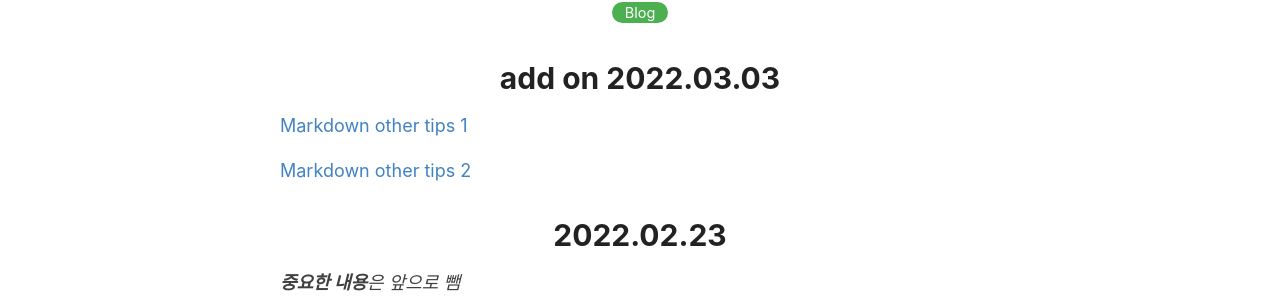
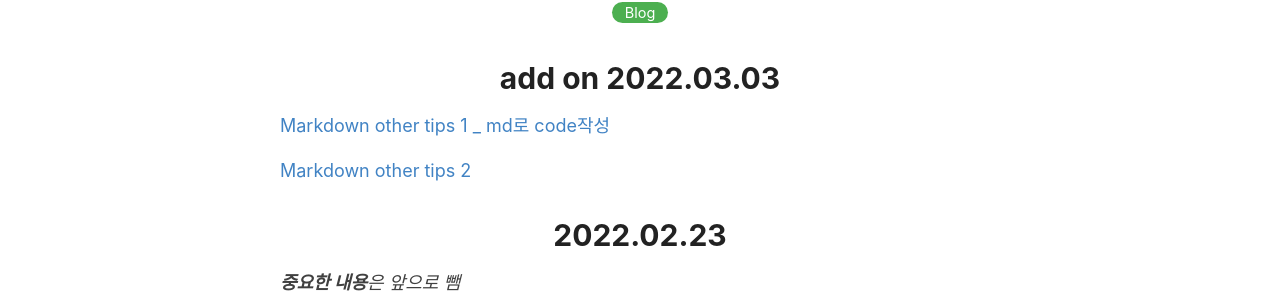
Before and after one commit to GaYounKoh/gayoun_reverie.github.io, a Jekyll site: the page built from _posts/2022-02-23-markdown-tips.md, in a window 1280 px wide and 900 px high. Shown: the part 343-646 px from the top of the window. Built offline with Jekyll 4.4.1, drawn with Linux system fonts in a browser that asks for light colours; our own code applies the rules of GitHub Pages for plain Markdown files; comment, search, counter and statistics services are not loaded.

Commit message:
rcParams

```diff
--- a/_posts/2022-02-23-markdown-tips.md
+++ b/_posts/2022-02-23-markdown-tips.md
@@ -10,7 +10,7 @@ last_modified_at: 2022,03.03. 14:22:00 #2022,02.23. 15:48:00
 ---
 
 # add on 2022.03.03
-[Markdown other tips 1](https://hashcode.co.kr/questions/1772/%EB%A7%88%ED%81%AC%EB%8B%A4%EC%9A%B4-%EB%AC%B8%EB%B2%95-%EC%9E%91%EC%84%B1-%ED%8C%81)
+[Markdown other tips 1 _ md로 code작성](https://hashcode.co.kr/questions/1772/%EB%A7%88%ED%81%AC%EB%8B%A4%EC%9A%B4-%EB%AC%B8%EB%B2%95-%EC%9E%91%EC%84%B1-%ED%8C%81)
 
 [Markdown other tips 2](https://heropy.blog/2017/09/30/markdown/)
 
```
Also changed, not shown: 1 other file.
